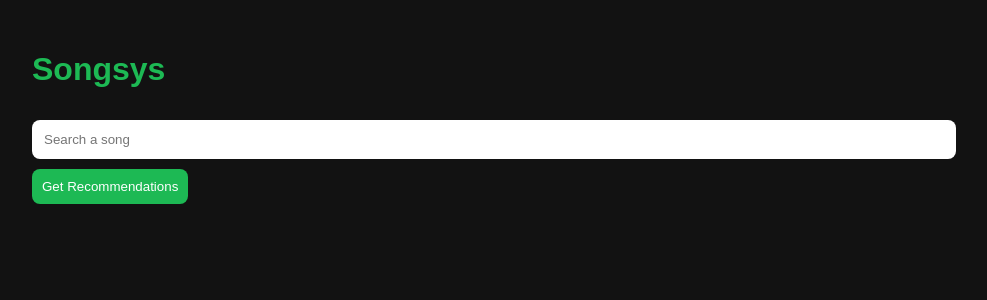
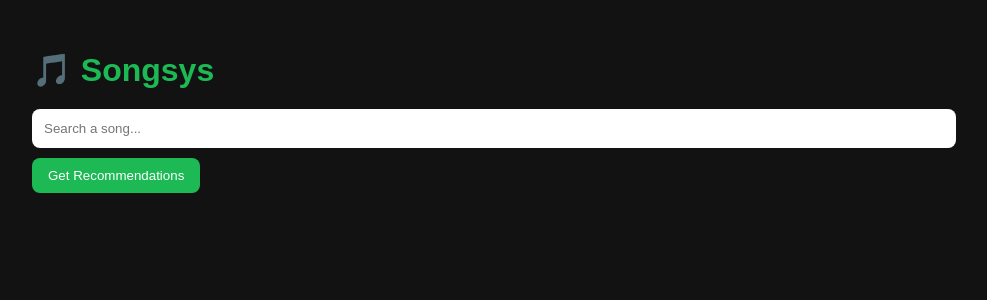
Before and after one commit to shreetiamit/songsys-v2, a Flask app: page / in a window 1280 px wide. Shown: the top 300 px of the page, without its empty margins (158-1145 px from the left). Run offline with Flask 3, Linux system fonts and the light colour scheme; parts of the project's set-up code (start-up, migrations or seed data) failed here and were passed over.

Commit message:
Update index.html

```diff
--- a/templates/index.html
+++ b/templates/index.html
@@ -1,26 +1,25 @@
 <!DOCTYPE html>
 <html>
 <head>
-  <title>Songsys</title>
-
-  <script src="https://d3js.org/d3.v7.min.js"></script>
+  <title>Songsys V2</title>
 
   <style>
     body {
       margin: 0;
-      font-family: Arial;
+      font-family: Arial, sans-serif;
       background: #121212;
       color: white;
     }
 
     .container {
-      padding: 30px;
       max-width: 900px;
       margin: auto;
+      padding: 30px;
     }
 
     h1 {
       color: #1DB954;
+      margin-bottom: 20px;
     }
 
     input {
@@ -28,23 +27,25 @@
       padding: 12px;
       border-radius: 8px;
       border: none;
-      margin-top: 10px;
+      outline: none;
+      margin-bottom: 10px;
     }
 
     button {
-      margin-top: 10px;
-      padding: 10px;
-      background: #1DB954;
+      padding: 10px 16px;
       border: none;
       border-radius: 8px;
+      background: #1DB954;
       color: white;
       cursor: pointer;
+      margin-bottom: 20px;
     }
 
     #suggestions div {
-      padding: 8px;
+      padding: 10px;
       background: #1e1e1e;
       cursor: pointer;
+      border-bottom: 1px solid #333;
     }
 
     #suggestions div:hover {
@@ -54,27 +55,33 @@
     .card {
       background: #1e1e1e;
       padding: 15px;
-      margin-top: 10px;
+      margin-bottom: 10px;
       border-radius: 10px;
+      transition: 0.2s;
     }
 
-    .grid {
-      display: grid;
-      grid-template-columns: 1fr 1fr;
-      gap: 10px;
+    .card:hover {
+      transform: scale(1.02);
     }
 
-    .chart {
-      margin-top: 10px;
+    .artist {
+      color: #aaa;
+      font-size: 14px;
+    }
+
+    .score {
+      color: #1DB954;
+      font-size: 12px;
+      margin-top: 5px;
     }
   </style>
 </head>
 
 <body>
   <div class="container">
-    <h1>Songsys</h1>
+    <h1>🎵 Songsys</h1>
 
-    <input id="track" oninput="suggest()" placeholder="Search a song">
+    <input id="track" placeholder="Search a song..." oninput="suggest()">
     <div id="suggestions"></div>
 
     <button onclick="recommend()">Get Recommendations</button>
@@ -86,11 +93,16 @@
 async function suggest() {
   const q = document.getElementById("track").value;
 
+  if (!q) {
+    document.getElementById("suggestions").innerHTML = "";
+    return;
+  }
+
   const res = await fetch(`/api/suggest?q=${q}`);
   const data = await res.json();
 
   document.getElementById("suggestions").innerHTML =
-    data.map(x => `<div onclick="selectSong('${x}')">${x}</div>`).join("");
+    data.map(item => `<div onclick="selectSong('${item}')">${item}</div>`).join("");
 }
 
 function selectSong(val) {
@@ -109,16 +121,17 @@ async function recommend() {
 
   const data = await res.json();
 
+  const resultsDiv = document.getElementById("results");
+
   if (!data.found) {
-    document.getElementById("results").innerHTML = "No results";
+    resultsDiv.innerHTML = "<p>No results found</p>";
     return;
   }
 
-  document.getElementById("results").innerHTML =
-  data.results.map(song => `
+  resultsDiv.innerHTML = data.results.map(song => `
     <div class="card">
-      <b>${song.track_name}</b><br>
-      ${song.track_artist}
+      <div><b>${song.track_name}</b></div>
+      <div class="artist">${song.track_artist}</div>
     </div>
   `).join("");
 }
```
